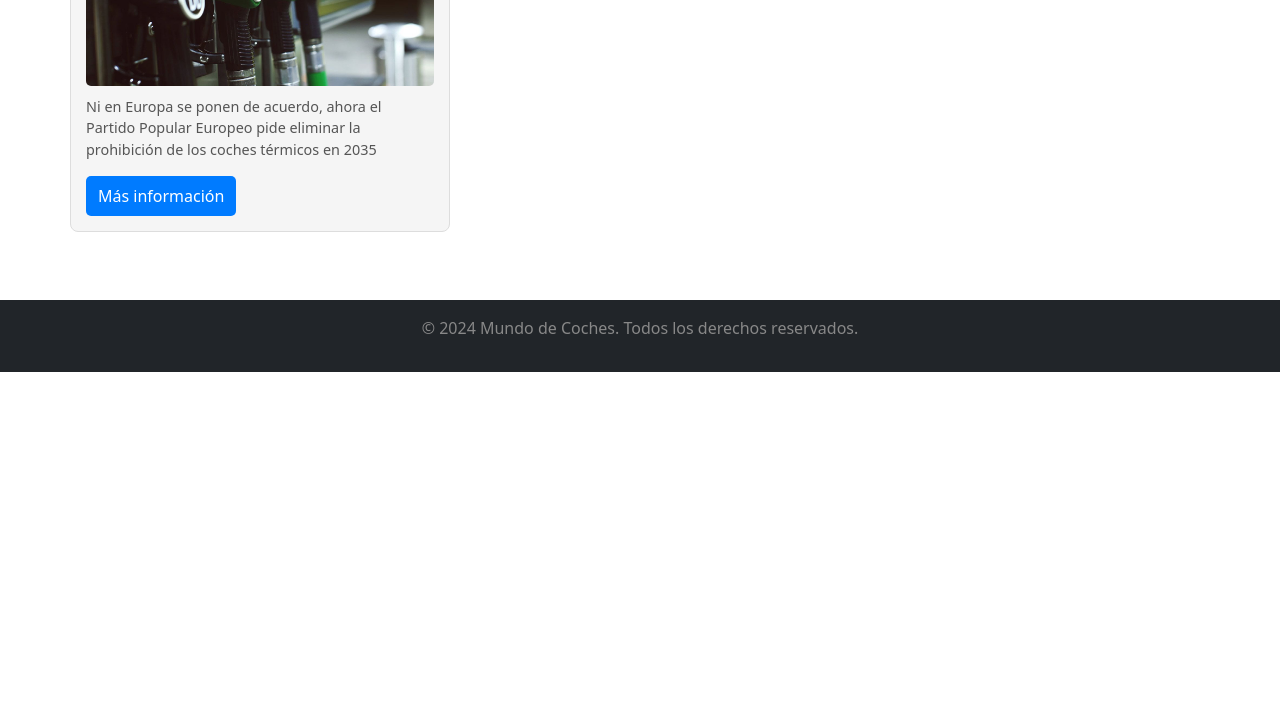
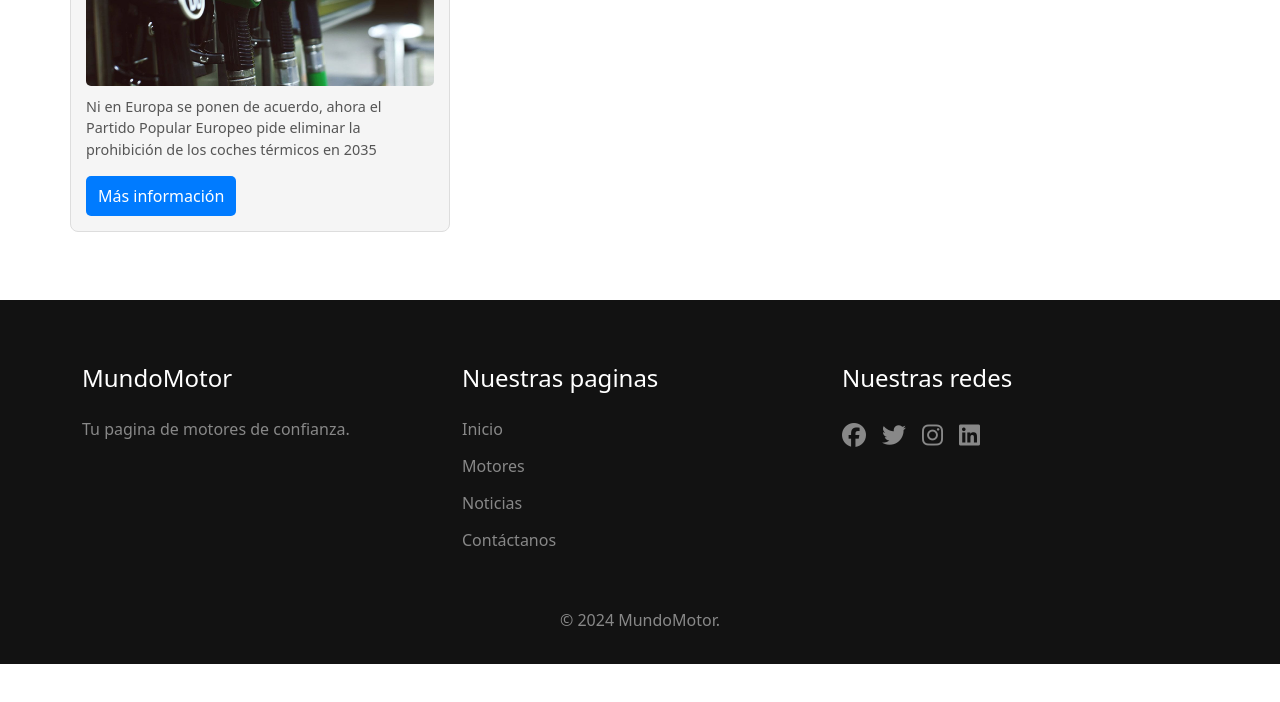
Before and after one commit to dariblue/PracticaFinalWeb, a plain HTML site: page html/motores.html in a window 1280 px wide. Shown: the part 931-1633 px from the top of the page. Drawn offline with nearby package versions, Linux system fonts and the light colour scheme.

Commit message:
Añadido footer a las paginas y ajustes

```diff
--- a/css/style.css
+++ b/css/style.css
@@ -4,18 +4,6 @@
 
 body {
   min-height: 3000px;
-}
-
-:root {
-  --primary-color: #ff4d4d;
-  --secondary-color: #2c3e50;
-  --dark-bg: #1a1a1a;
-  --darker-bg: #121212;
-  --text-color: #ffffff;
-  --text-muted: #888888;
-  --card-bg: #242424;
-  --input-bg: #333333;
-  --input-border: #404040;
 }
 
 .fondo-pantalla {
@@ -223,7 +211,14 @@
 
 
 
-/* CSS CONTACTO */
+
+
+
+
+
+
+
+/* % CSS CONTACTO */
 .contenedor-oscuro {
   background-color: #242424;
   border-radius: 10px;
@@ -331,9 +326,9 @@
 
 
 
-
+/* % FOOTER */
 footer {
-  background-color: var(--darker-bg);
+  background-color: #121212;
   padding: 4rem 0 2rem;
 }
 
@@ -356,13 +351,13 @@
 }
 
 footer ul li a {
-  color: var(--text-muted);
+  color: #888888;
   text-decoration: none;
   transition: color 0.3s ease;
 }
 
 footer ul li a:hover {
-  color: var(--primary-color);
+  color: #ff4d4d;
 }
 
 .iconos-footer {
@@ -371,11 +366,13 @@
 }
 
 .iconos-footer a {
-  color: var(--text-muted);
+  color: #888888;
   font-size: 1.5rem;
   transition: color 0.3s ease;
 }
 
 .iconos-footer a:hover {
-  color: var(--primary-color);
+  color: #ff4d4d;
 }
+
+/* % FOOTER */
--- a/html/motores.html
+++ b/html/motores.html
@@ -124,9 +124,37 @@
         </section>
     </main>
 
-    <footer class="text-bg-dark p-3">
-        <div class="container text-center">
-            <p>&copy; 2024 Mundo de Coches. Todos los derechos reservados.</p>
+    <footer>
+        <div class="container">
+            <div class="row">
+                <div class="col-md-4 mb-4">
+                    <h4>MundoMotor</h4>
+                    <p>Tu pagina de motores de confianza.</p>
+                </div>
+                <div class="col-md-4 mb-4">
+                    <h4>Nuestras paginas</h4>
+                    <ul class="footer-links">
+                        <li><a href="../index.html">Inicio</a></li>
+                        <li><a href="#">Motores</a></li>
+                        <li><a href="noticias.html">Noticias</a></li>
+                        <li><a href="contacto.html">Contáctanos</a></li>
+                    </ul>
+                </div>
+                <div class="col-md-4 mb-4">
+                    <h4>Nuestras redes</h4>
+                    <div class="iconos-footer">
+                        <a href="#"><i class="fab fa-facebook"></i></a>
+                        <a href="#"><i class="fab fa-twitter"></i></a>
+                        <a href="#"><i class="fab fa-instagram"></i></a>
+                        <a href="#"><i class="fab fa-linkedin"></i></a>
+                    </div>
+                </div>
+            </div>
+            <div class="row mt-3">
+                <div class="col-12 text-center">
+                    <p class="mb-0">&copy; 2024 MundoMotor.</p>
+                </div>
+            </div>
         </div>
     </footer>
 
--- a/js/javascript.js
+++ b/js/javascript.js
@@ -1,3 +1,6 @@
+// TODO Hacer que el @initMap se ejecute despues de cargar la pagina! //
+
+
 // Inicialización del mapa
 function initMap() {
     // Coordenadas de ejemplo (Madrid)
```
Also changed, not shown: html/contacto.html (+7 -12 lines), html/noticias.html (+31 -1 lines), index.html (+31 -3 lines).
